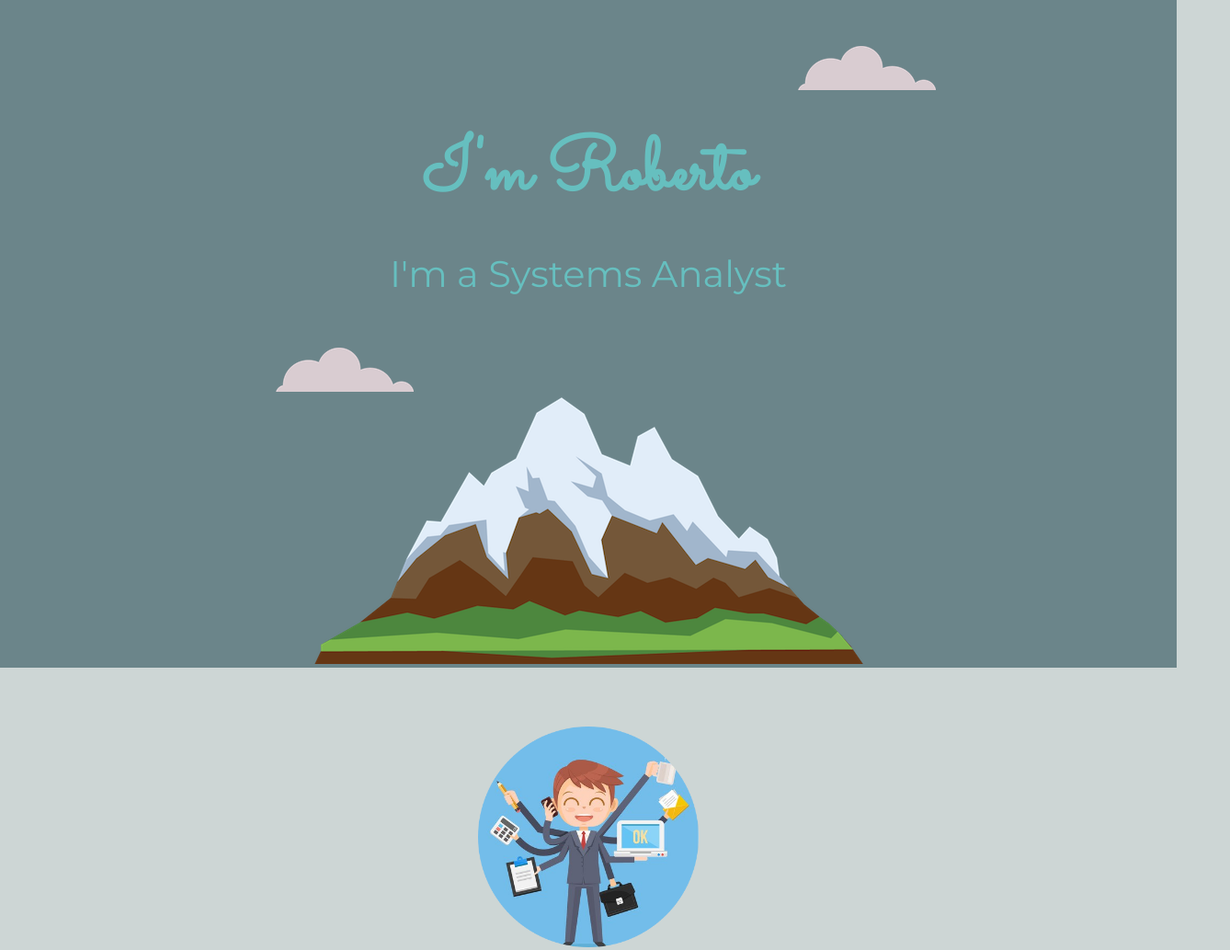
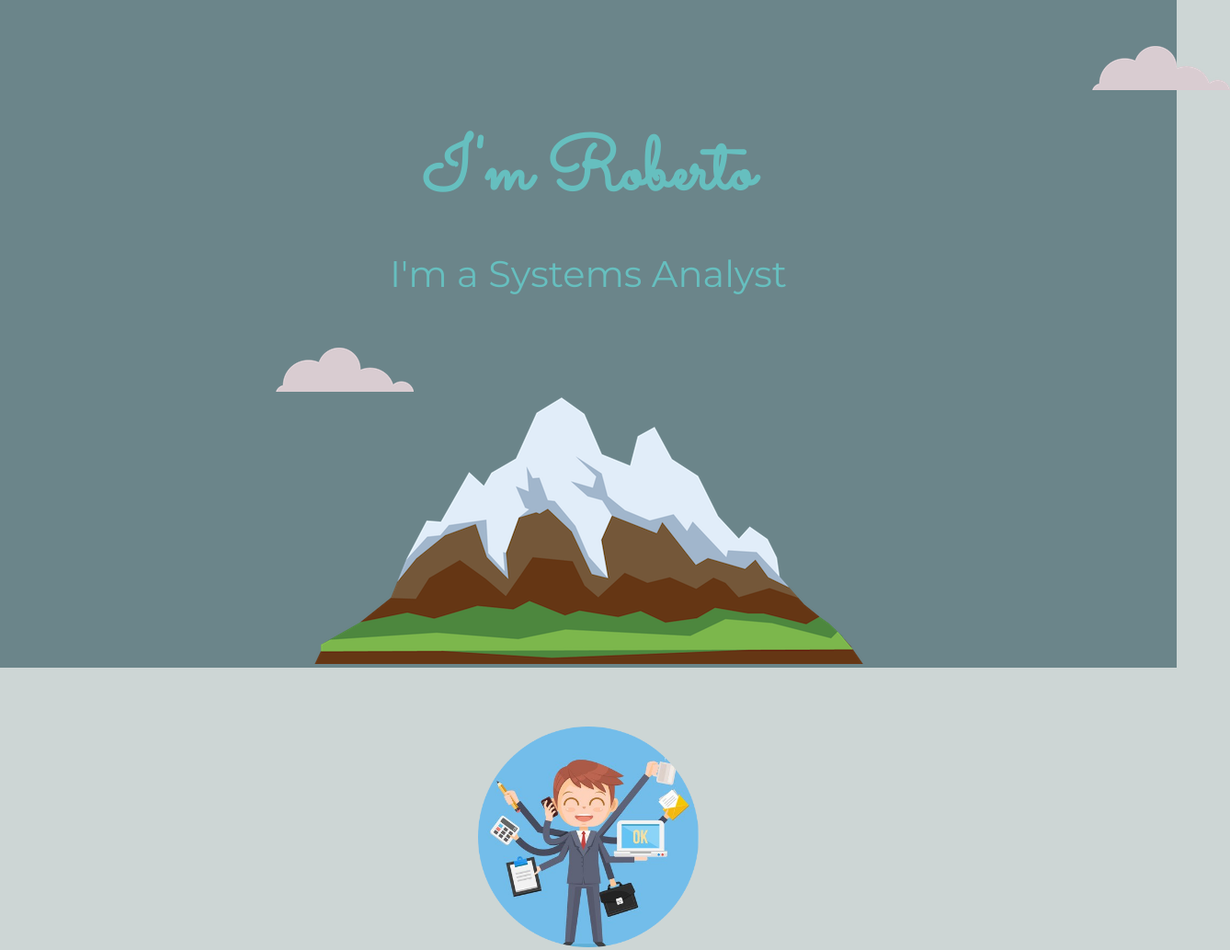
Before and after one commit to robertomorais10/cv-website, a plain HTML site: page index.html in a window 1280 px wide. Shown: the top 1033 px of the page at 92% size, 1338 px wide, since content can reach past the window. Drawn offline with Linux system fonts and the light colour scheme.

Commit message:
Add files via upload

```diff
--- a/css/style.css
+++ b/css/style.css
@@ -75,7 +75,7 @@ hr{
 /*****inside top-container*****/
 .top-cloud {
   position: absolute;
-  left: 54.25rem;
+  left: 74.25rem;
   top: 3.125rem;
 }
 
```
